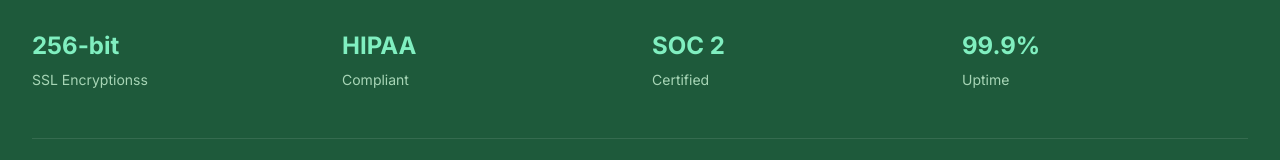
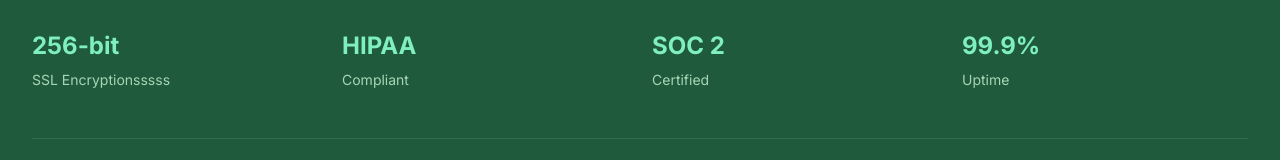
Before and after one commit to gisul-git/Aptor, a Next.js app in the folder frontend/: page / in a window 1280 px wide. Shown: the part 10013-10173 px from the top of the page. Built offline with nearby package versions, Linux system fonts and the light colour scheme; no server answers.

Commit message:
YML Updated

```diff
--- a/frontend/src/components/landing/Footer.tsx
+++ b/frontend/src/components/landing/Footer.tsx
@@ -17,7 +17,7 @@
         <div className="grid md:grid-cols-4 gap-6 mb-12 pb-12 border-b border-white/10">
           <div className="text-center md:text-left">
             <div className="text-2xl font-bold text-mint-200 mb-2">256-bit</div>
-            <div className="text-sm text-mint-100/80">SSL Encryptionss</div>
+            <div className="text-sm text-mint-100/80">SSL Encryptionsssss</div>
           </div>
           <div className="text-center md:text-left">
             <div className="text-2xl font-bold text-mint-200 mb-2">HIPAA</div>
```
